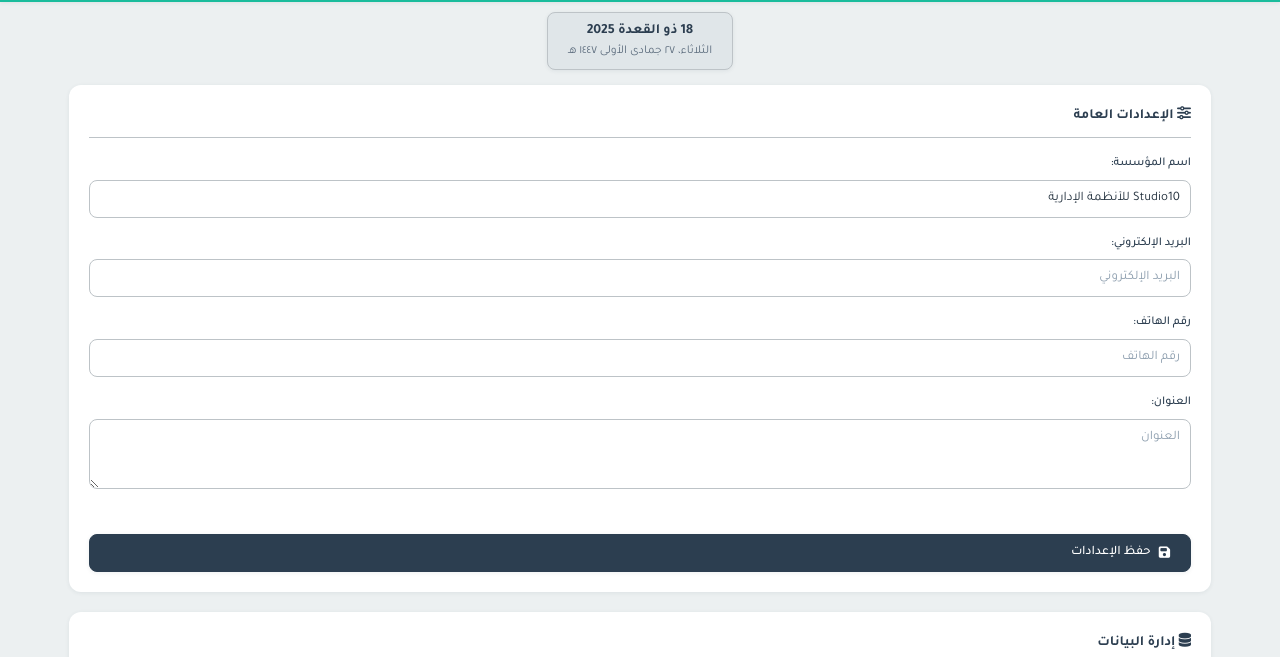
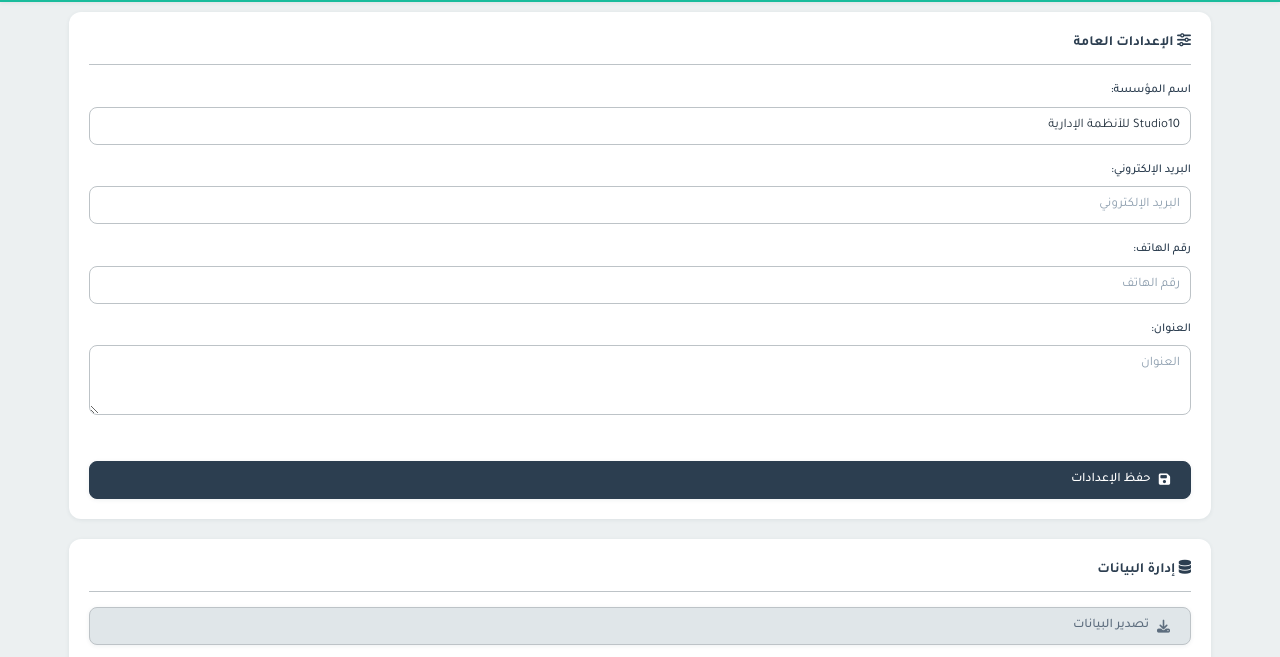
Before and after one commit to imoh11/sandooq, a plain HTML site: page settings.html in a window 1280 px wide. Shown: the part 92-749 px from the top of the page. Drawn offline with Linux system fonts and the light colour scheme.

Commit message:
Update settings.html

```diff
--- a/settings.html
+++ b/settings.html
@@ -51,7 +51,6 @@
 </header>
   <main>
     <div class="container">
-      <div class="date-display"></div>
 
       <section>
         <div class="card">
```
